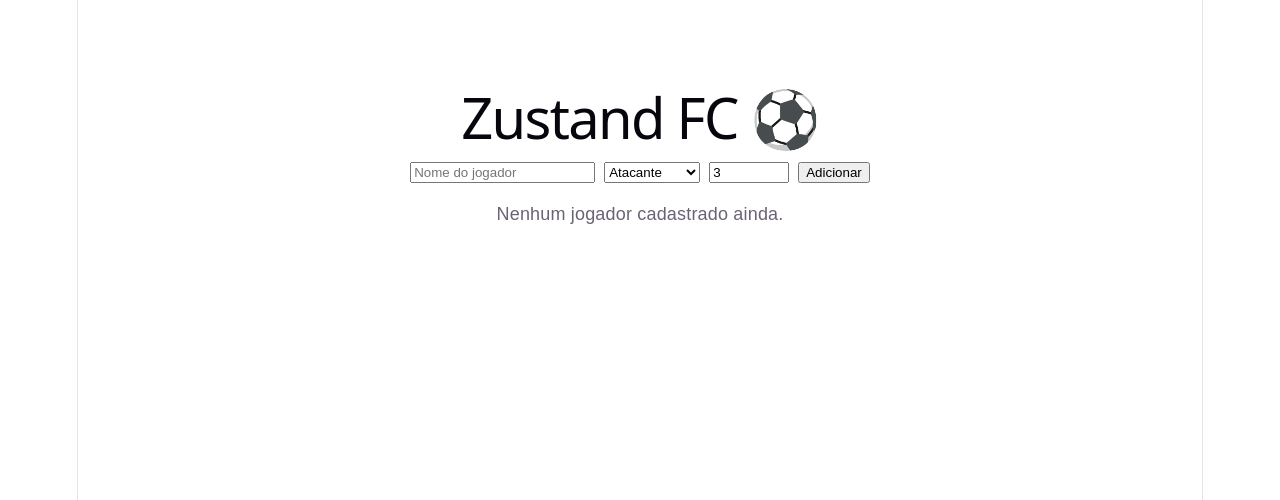
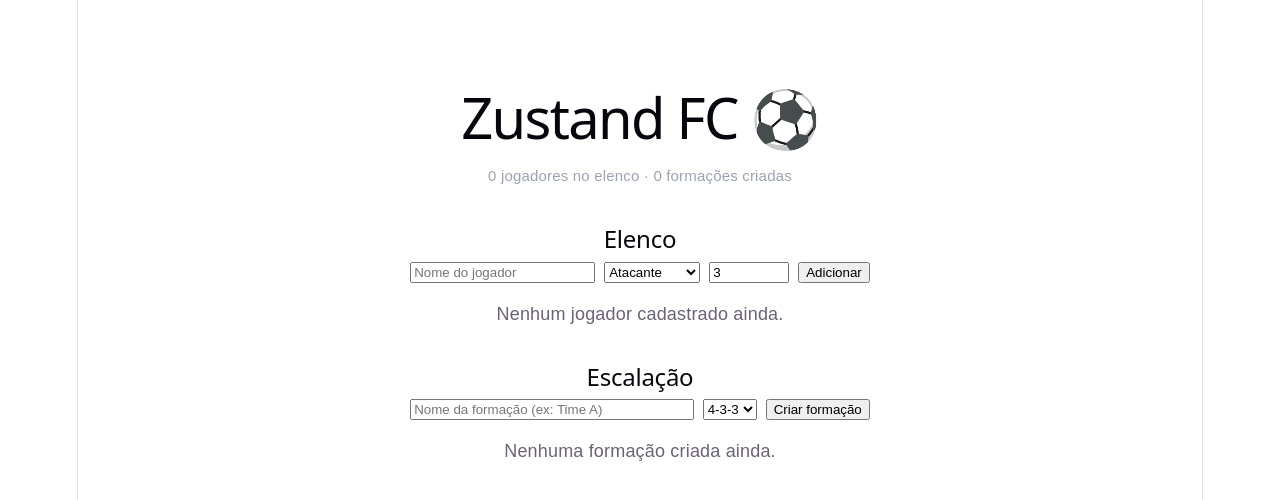
Before and after one commit to delberssoares/zustand-fc, a React (Vite) app: page / in a window 1280 px wide. Shown: the top 500 px of the page. Built offline with nearby package versions, Linux system fonts and the light colour scheme.

Commit message:
feat: implementando todos os componentes criados

```diff
--- a/src/App.tsx
+++ b/src/App.tsx
@@ -1,12 +1,25 @@
+import { Header } from './components/Header'
 import { PlayerForm } from './components/PlayerForm'
 import { PlayerList } from './components/PlayerList'
+import { FormationForm } from './components/FormationForm'
+import { FormationField } from './components/FormationField'
 
 function App() {
   return (
-    <div style={{ maxWidth: 500, margin: '4rem auto', fontFamily: 'sans-serif' }}>
-      <h1>Zustand FC ⚽</h1>
-      <PlayerForm />
-      <PlayerList />
+    <div style={{ maxWidth: 600, margin: '4rem auto', fontFamily: 'sans-serif' }}>
+      <Header />
+
+      <section style={{ marginBottom: '2rem' }}>
+        <h2>Elenco</h2>
+        <PlayerForm />
+        <PlayerList />
+      </section>
+
+      <section>
+        <h2>Escalação</h2>
+        <FormationForm />
+        <FormationField />
+      </section>
     </div>
   )
 }
```
